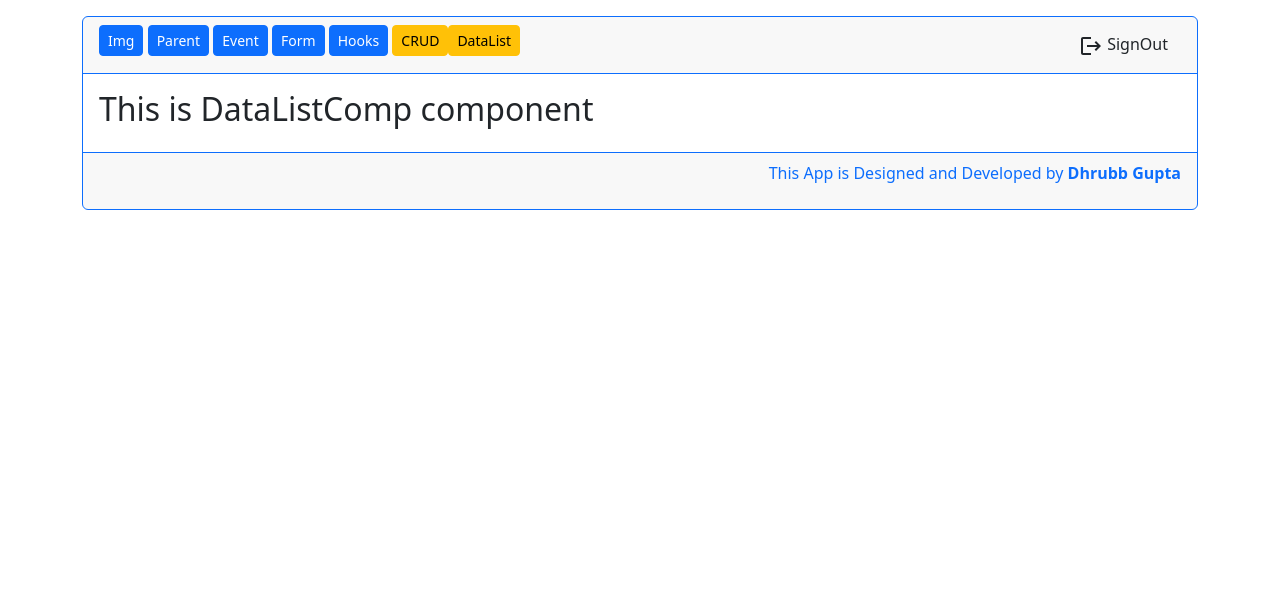
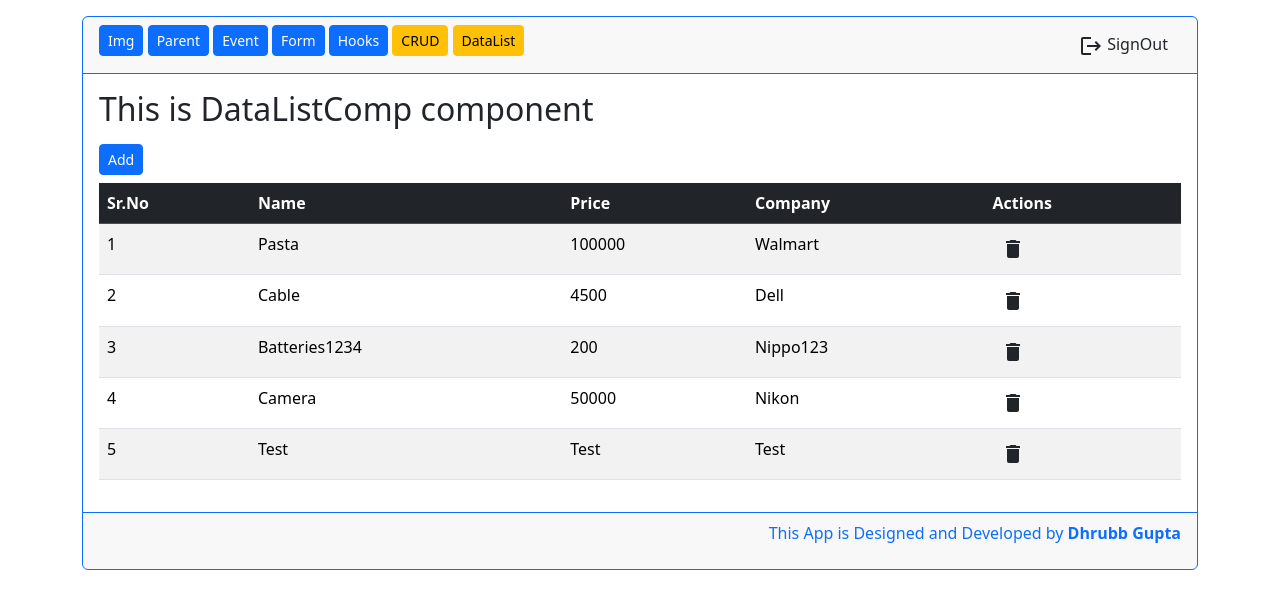
Before and after one commit to dhrubb2101/ReactApp, a React (Create React App) app: page /maindashboard/datalist in a window 1280 px wide. Shown: the top 608 px of the page. Built offline with nearby package versions, Linux system fonts and the light colour scheme; data requests are answered from the project's data file; sample sign-in values are in the browser's storage.

Commit message:
added get request to fetch data for a single component also added put request for editing a record in CRUD app through apiSlice.js and made changes in routing.js according to new component created

```diff
--- a/src/MainRouting/routing.js
+++ b/src/MainRouting/routing.js
@@ -20,6 +20,7 @@ import ProtectedRouteComp from "./ProtectedRouteComp";
 import UseRefHookComp from "../Hooks/UseRefHookComp";
 import UseContextHookComp from "../Hooks/UseContextHookComp";
 import DataListComp from "../reduxData/DataListComp";
+import AddDataListComp from "../reduxData/AddDataListComp";
 //Lazy Loading done for ProductDash Component,ProductEdit Componennt,ProductAdd Component
 const ProductDashCompLazyLoad = lazy(() => import("../CRUD/ProductDashComp"));
 const ProductEditCompLazyLoad = lazy(() => import("../CRUD/ProductEditComp"));
@@ -44,6 +45,7 @@ const router = createBrowserRouter([
         {path:"event",element:<MyEventComp/>},
         {path:"form",element:<FormValComp/>},
         {path:"datalist",element:<DataListComp/>},
+        {path:"adddatalist",element:<AddDataListComp/>},
 
         // {path:"productadd",element:<ProductAddComp/>},
         // {path:"productedit/:id",element:<ProductEditComp/>},
--- a/src/features/API/ApiSlice.js
+++ b/src/features/API/ApiSlice.js
@@ -2,16 +2,16 @@ import { createSlice,createAsyncThunk } from "@reduxjs/toolkit";
 import axios from "axios";
 // import { create } from "json-server";
 
-const API_URL = "https://localhost:8888/products";
+const API_URL = "http://localhost:8888/products";
 
 //To handle async API calls,asynchronous methods we can use createAsyncThunk
 
-
+//get request
 export const fetchData = createAsyncThunk("api/fetchData", async ()=>{
     const response = await axios.get(API_URL);
     return response.data;
 })
-
+//delete request
 export const deleteData = createAsyncThunk("api/deleteData", async (id)=>{
     if(window.confirm(`Are you sure you want to delete product with ${id}?`)){
         await axios.delete(`${API_URL}/${id}`);
@@ -19,6 +19,25 @@ export const deleteData = createAsyncThunk("api/deleteData", async (id)=>{
     }
 })
 
+//post request
+export const createData = createAsyncThunk("api/createData", async (newData)=>{
+    const response = await axios.post(API_URL,newData);
+    return response.data;
+})
+
+//get request for single product
+export const getSingleData = createAsyncThunk("api/getSingleData", async (id)=>{
+    if(window.confirm(`Are you sure you want to edit product with ${id}?`)){
+        const response = await axios.get(`${API_URL}/${id}`);
+        return response.data;
+    }
+})
+
+//put request
+export const updateData = createAsyncThunk("api/updateData", async (id,updateData)=>{
+    const response = await axios.put(`${API_URL}/${id}`,updateData);
+    return response.data;
+})
 
 const ApiSlice = createSlice({
     name:"api", //api is your action
@@ -43,6 +62,55 @@ const ApiSlice = createSlice({
             state.error =action.error.message;
 
         })
+        .addCase(deleteData.pending,(state)=>{
+            state.status = "loading"
+        })
+        .addCase(deleteData.fulfilled,(state,action)=>{
+            state.status = "succeeded";
+            state.data = state.data.filter((item)=>item.id !== action.payload);
+       })
+        .addCase(deleteData.rejected,(state,action)=>{
+            state.status = "failed";
+            state.error =action.error.message;
+
+        })
+        .addCase(createData.pending,(state)=>{
+            state.status = "loading"
+        })
+        .addCase(createData.fulfilled,(state,action)=>{
+            state.status = "succeeded";
+            state.data.push(action.payload)
+       })
+        .addCase(createData.rejected,(state,action)=>{
+            state.status = "failed";
+            state.error =action.error.message;
+
+        })
+        .addCase(getSingleData.pending,(state)=>{
+            state.status = "loading"
+        })
+        .addCase(getSingleData.fulfilled,(state,action)=>{
+            state.status = "succeeded";
+            state.data = action.payload
+       })
+        .addCase(getSingleData.rejected,(state,action)=>{
+            state.status = "failed";
+            state.error =action.error.message;
+
+        })
+        .addCase(updateData.pending,(state)=>{
+            state.status = "loading"
+        })
+        .addCase(updateData.fulfilled,(state,action)=>{
+            state.status = "succeeded";
+            state.data = action.payload
+        })
+        .addCase(updateData.rejected,(state,action)=>{
+            state.status = "failed";
+            state.error =action.error.message;
+
+        })
+
     }
 })
 
--- a/src/layout/NavComp.js
+++ b/src/layout/NavComp.js
@@ -27,7 +27,7 @@ const NavComp = () => {
             <Link to="event" className='btn btn-primary btn-sm'>Event</Link>{" "}
             <Link to="form" className='btn btn-primary btn-sm'>Form</Link>{" "}
             <Link to="reacthooks" className='btn btn-primary btn-sm'>Hooks</Link>{" "}
-            <Link to="productdash" className='btn btn-warning btn-sm'>CRUD</Link>
+            <Link to="productdash" className='btn btn-warning btn-sm'>CRUD</Link>{" "}
             <Link to="datalist" className='btn btn-warning btn-sm'>DataList</Link>
             <Button variant='outline' oclor='danger' onClick={()=>handleSignOut()} className='float-end'>
                 <LogoutIcon></LogoutIcon> SignOut</Button>
--- /dev/null
+++ b/src/reduxData/AddDataListComp.js
@@ -0,0 +1,50 @@
+import { useDispatch } from 'react-redux'
+import { useNavigate } from 'react-router-dom'
+import React, { useState } from 'react'
+import { createData } from '../features/API/ApiSlice'
+
+const AddDataListComp = () => {
+
+    const dispatch = useDispatch()
+    const nav = useNavigate()
+    const [products,setProducts]  = useState({
+        name:'',
+        price:'',
+        company:''
+    })
+
+    const inputChangeHandler = (event) => {
+        setProducts({...products,[event.target.name]:event.target.value})
+
+    }
+
+    const addProduct = (event) => {
+        event.preventDefault();
+        dispatch(createData(products))
+        nav("/maindashboard/datalist")
+
+
+    }
+
+    return (
+        <div>
+            <h2>This is AddDataList component</h2>
+            <div className='row'>
+                <div className='col-sm-3'></div>
+                <div className='col-sm-6'>
+
+                <form onSubmit={addProduct}>
+                <input type='text' name='name' onChange={inputChangeHandler}  value={products.name} className='form-control' placeholder='Enter Product Name' ></input> <br/>
+                <input type='text' name='price' onChange={inputChangeHandler}  value={products.price} className='form-control' placeholder='Enter Product Price' ></input> <br/>
+                <input type='text' name='company' onChange={inputChangeHandler}  value={products.company} className='form-control' placeholder='Enter Product Company' ></input> <br/>
+                <button type='submit' className='btn btn-primary mt-2'>Add Product</button>
+                </form>
+
+            </div>
+            <div className='col-sm-3'></div>
+            </div>
+        </div>
+    )
+}
+
+export default AddDataListComp
--- a/src/reduxData/DataListComp.js
+++ b/src/reduxData/DataListComp.js
@@ -1,9 +1,73 @@
-import React from 'react'
+import React, { useEffect } from 'react'
+import { useDispatch } from 'react-redux'
+import { useSelector } from 'react-redux'
+import { fetchData } from '../features/API/ApiSlice'
+import { Button } from 'react-bootstrap'
+import DeleteIcon from '@mui/icons-material/Delete';
+import { deleteData } from '../features/API/ApiSlice'
+import { Link } from 'react-router-dom'
+
 
 const DataListComp = () => {
+    //we cannot use hooks directly so we create instances of it,
+    //we use these instances to access the data
+    //we use useDispatch to call the Actions
+    const dispatch = useDispatch();
+    //we use useSelector to get the data from the store and display it
+    const data = useSelector((state)=>state.api.data)
+    const status = useSelector((state)=>state.api.status)
+    const error = useSelector((state)=>state.api.error)
+    //now unless you make any action the data won;t come into you rstate in store
+    //so we use useEffect to call the fetchData action as soon as the component is loaded
+    //we use status to check if the data is loaded or not
+    //if the status is idle then we call the fetchData action
+    //we use dispatch to call the action
+
+    useEffect(()=>{
+        if(status === "idle"){
+            dispatch(fetchData());
+        }
+    },[status,dispatch])
+    //we use deleteRecord to delete the record
+    const deleteRecord = (id) => {
+        dispatch(deleteData(id));
+    }
+
+    let content;
+    if(status === "loading"){
+        content = "<div>Loading...</div>"
+    }
+    else if(status === "succeeded"){
+        content = (
+            <table className='table table-hover table-striped'>
+                <thead>
+                    <tr className='table-dark'>
+                        <th>Sr.No</th><th>Name</th><th>Price</th><th>Company</th><th>Actions</th>
+                    </tr>
+                </thead>
+                <tbody>
+                    { data.length>0 && data.map((val,index)=>{
+                        return <tr key={index}>
+                            <td>{index+1}</td>
+                            <td>{val.name}</td>
+                            <td>{val.price}</td>
+                            <td>{val.company}</td>
+                            <td>
+                                <Button variant='outline' size="sm" onClick={()=>deleteRecord(val.id)}>
+                                    <DeleteIcon></DeleteIcon></Button>
+                            </td>
+                            </tr>
+                    })
+                }
+                </tbody>
+            </table>
+        )
+    }
     return (
         <div>
             <h2>This is DataListComp component</h2>
+            <Link to='/maindashboard/adddatalist' className='btn btn-primary btn-sm mt-2 mb-2'>Add</Link>
+            {content}
         </div>
     )
 }
--- a/src/shared/database/db.json
+++ b/src/shared/database/db.json
@@ -1,23 +1,5 @@
 {
   "products": [
-    {
-      "id": "4",
-      "name": "Apple  mac",
-      "price": "900",
-      "company": "APPLE"
-    },
-    {
-      "id": "5",
-      "name": "Adaptor",
-      "price": 3000,
-      "company": "Macro"
-    },
-    {
-      "id": "6",
-      "name": "MICE",
-      "price": 2000,
-      "company": "Toshiba"
-    },
     {
       "id": "7",
       "name": "Pasta",
@@ -43,10 +25,10 @@
       "company": "Nikon"
     },
     {
-      "id": "06e1",
-      "name": "Mouse",
-      "price": "100000",
-      "company": "DELL"
+      "id": "bfb5",
+      "name": "Test",
+      "price": "Test",
+      "company": "Test"
     }
   ],
   "users": [
```
Also changed, not shown: 1 other file (tests, documents, lock files or other folders).
